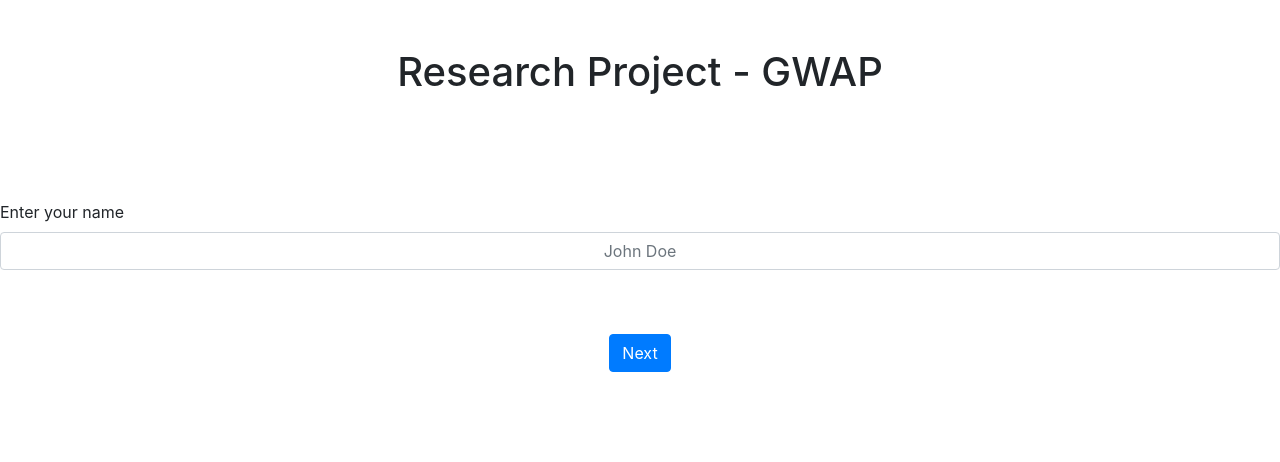
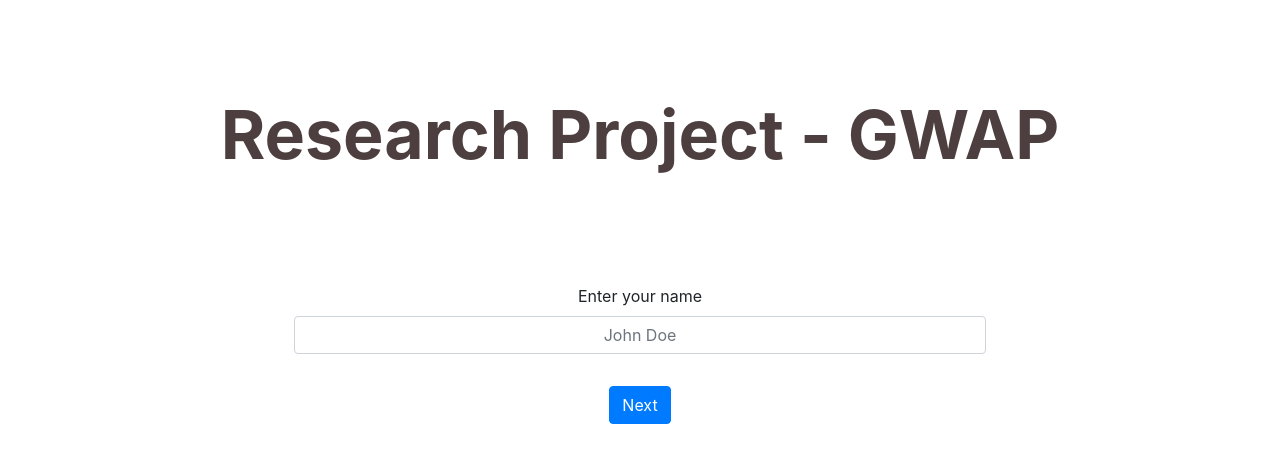
Before and after one commit to nehalicious/GWAP-frontend, a React (Create React App) app in the folder client/: page /EntryScreen in a window 1280 px wide. Shown: the top 462 px of the page. Built offline with nearby package versions, Linux system fonts and the light colour scheme.

Commit message:
Style landing page

```diff
--- a/client/src/App.css
+++ b/client/src/App.css
@@ -9,3 +9,11 @@
   color: #5F4D4D;
   font-size: 2.5vh;
 }
+
+@media only screen and (min-width: 992px) {
+  .name-form {
+    max-width: 60%;
+    margin-left: auto;
+    margin-right: auto;
+  }
+}
--- a/client/src/EntryScreen/index.js
+++ b/client/src/EntryScreen/index.js
@@ -41,26 +41,25 @@ export default function EntryScreen() {
     return (
         <Container style={containerStyle} fluid>
 
-            <h1 className="p-5">Research Project - GWAP</h1>
+            <h1 className="p-5 my-lg-5 heading">Research Project - GWAP</h1>
 
-            <Form.Group className="py-5" controlId="name">
-                <Row>
+            <Form.Group className="px-5 py-lg-3 py-xs-2" controlId="name">
+
                     <Form.Label>Enter your name</Form.Label>
-                </Row>
-                <Row>
+
                     <Form.Control
+                        className='name-form'
                         type="text"
                         placeholder="John Doe"
                         onChange={e=>{setInvalid(false); setName(e.target.value)}}/>
-                </Row>
+
             </Form.Group>
-
 
             <Button onClick={submit}>
                 Next
             </Button>
 
-            {invalid ? <p> Please fill in your name</p> : null}
+            {invalid ? <p className="my-3" style={{color: 'red'}}> Please fill in your name</p> : null}
 
         </Container>
     )
```
